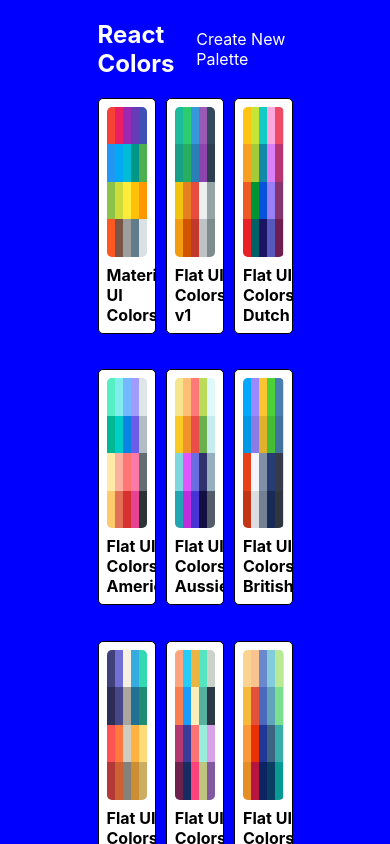
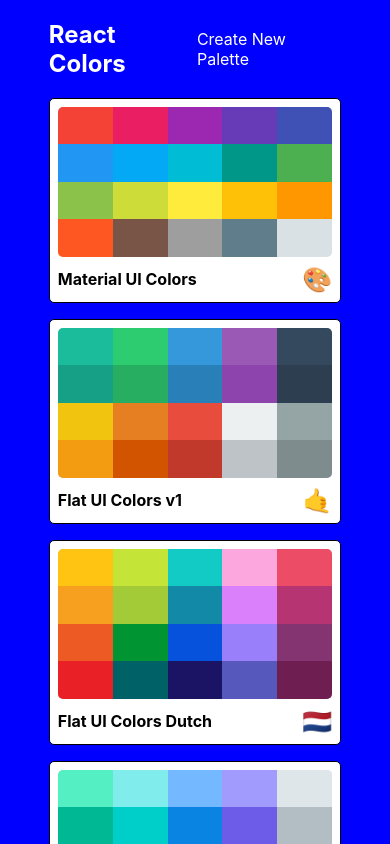
Before and after one commit to onnyvergiean/colors-apps-react, a React (Create React App) app: page / in a window 390 px wide. Built offline with nearby package versions, Linux system fonts and the light colour scheme.

Commit message:
Make PaletteList Responsive

```diff
--- a/src/Styles/PaletteListStyles.js
+++ b/src/Styles/PaletteListStyles.js
@@ -1,3 +1,4 @@
+import sizes from "./sizes";
 const styles = {
   root: {
     backgroundColor: "blue",
@@ -13,6 +14,12 @@
     alignItems: "flex-start",
     flexDirection: "column",
     flexWrap: "wrap",
+    [sizes.down("xl")]: {
+      width: "80%",
+    },
+    [sizes.down("xs")]: {
+      width: "75%",
+    },
   },
   nav: {
     display: "flex",
@@ -30,7 +37,14 @@
     width: "100%",
     display: "grid",
     gridTemplateColumns: "repeat(3,30%)",
-    gridGap: "5%",
+    gridGap: "2.5rem",
+    [sizes.down("md")]: {
+      gridTemplateColumns: "repeat(2,50%)",
+    },
+    [sizes.down("xs")]: {
+      gridTemplateColumns: "repeat(1,100%)",
+      gridGap: "1rem",
+    },
   },
 };
 
--- a/src/Styles/sizes.js
+++ b/src/Styles/sizes.js
@@ -6,6 +6,7 @@
       sm: "767.98px",
       md: "991.98px",
       lg: "1199.98px",
+      xl: "1600px",
     };
     return `@media (max-width: ${sizes[size]})`;
   },
```
